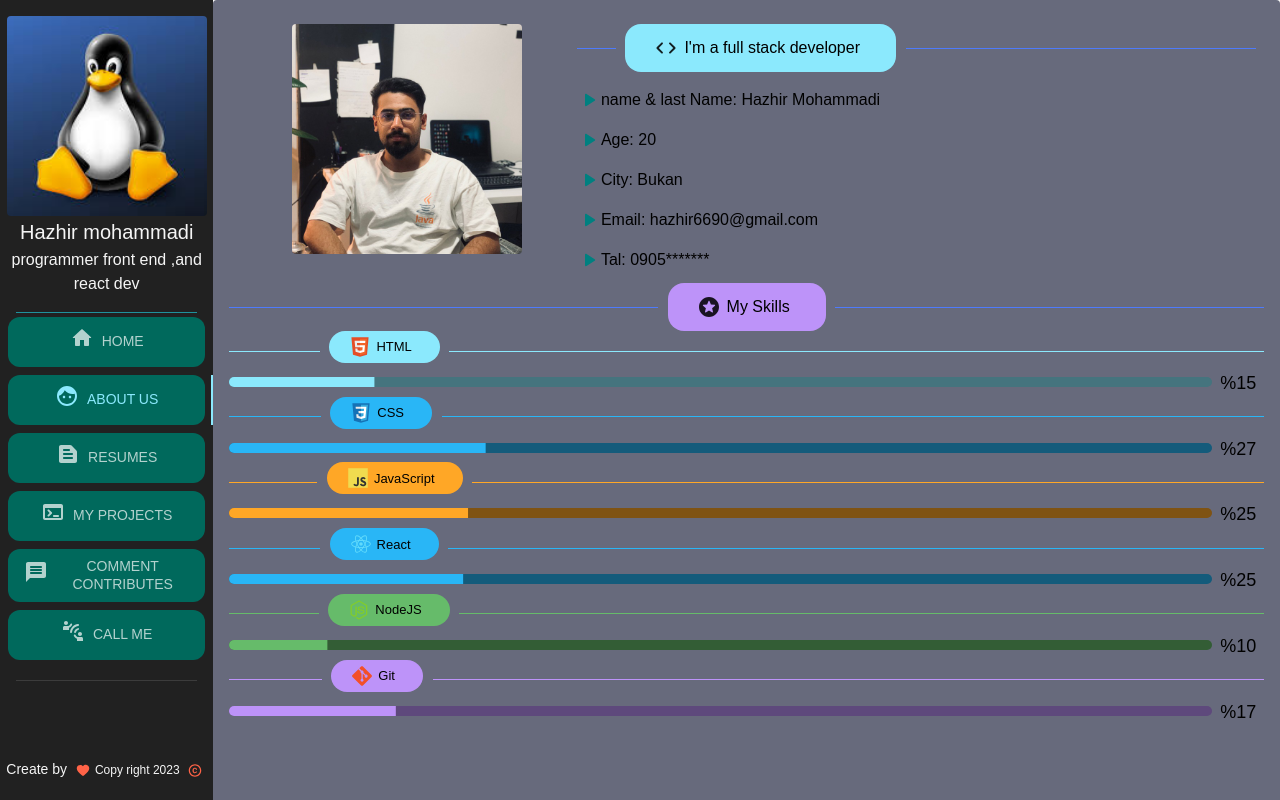
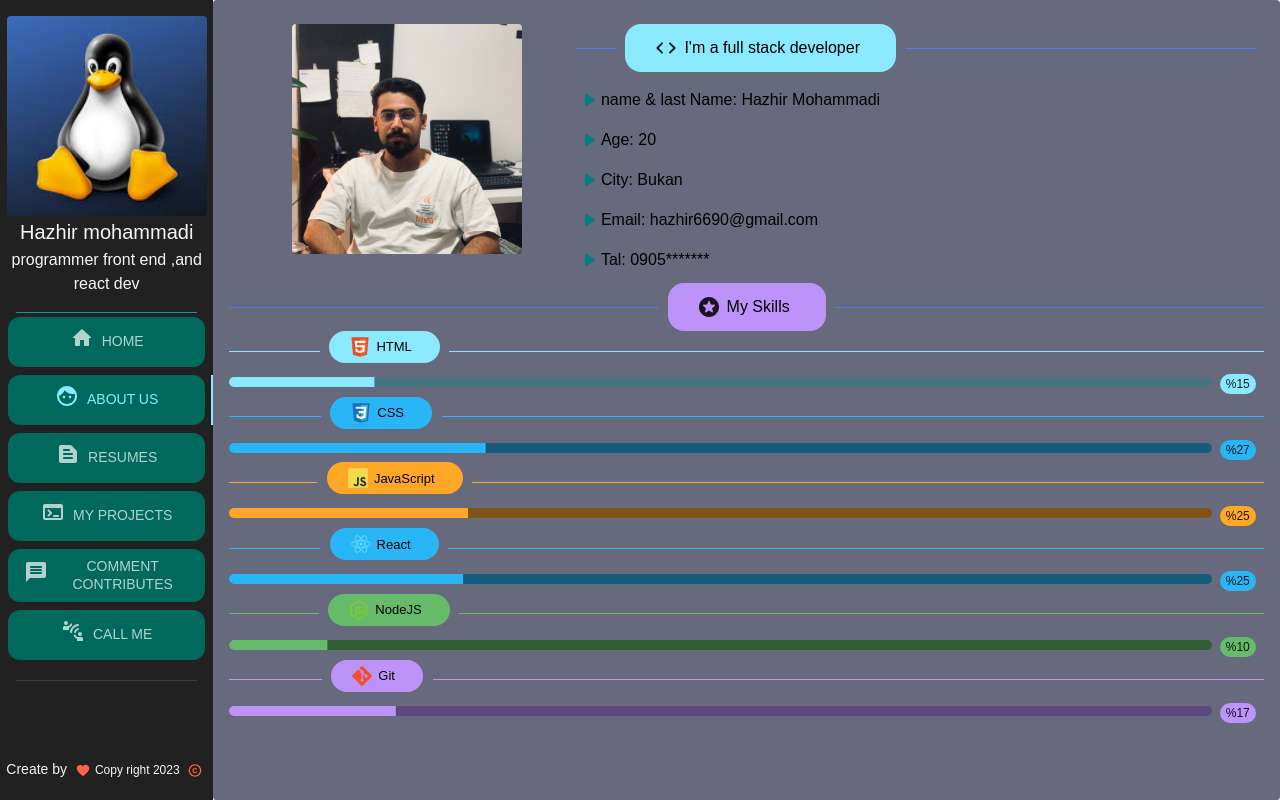
Before and after one commit to hazhirmohammadi/portfolio, a React (Create React App) app: page / in a window 1280 px wide. Both pictures are taken after a click on the tab "ABOUT US". Built offline with nearby package versions, Linux system fonts and the light colour scheme.

Commit message:
Refactor: a small changs in project

```diff
--- a/public/css/styles.css
+++ b/public/css/styles.css
@@ -1,4 +1,9 @@
 body{
     margin: 0 ;
     padding: 0;
+    scrollbar-width: none;
+    -ms-overflow-style: none;
 }
+.MuiCard-root::-webkit-scrollbar{
+    display: none;
+}
--- /dev/null
+++ b/src/assets/icons/index.js
@@ -0,0 +1,6 @@
+export {default as HtmlIcon} from "./html5-original.svg";
+export {default as CssIcon} from "./css3-original.svg";
+export {default as JsIcon} from "./javascript-original.svg";
+export {default as ReactIcon} from "./react-original.svg";
+export {default as NodeIcon} from "./nodejs-original.svg";
+export {default as GitIcon} from "./git-original.svg";
--- a/src/pages/About.jsx
+++ b/src/pages/About.jsx
@@ -59,7 +59,7 @@ const About = () => {
    const {htmlSkill, cssSkill, jsSkill, reactSkill, nodeSkill, gitSkill} = devSkills;
    return (
        <>
-          <Card sx={{height: "1500px", backgroundColor: "rgb(95,98,117)", overflowY: "inbound"}}>
+          <Card sx={{height: "100vh", backgroundColor: "rgb(95,98,117)", overflowY: "scroll"}}>
              <CardContent>
                 <Grid container sx={{m: 1}}>
                    {/*AVATAR */}
--- a/src/pages/component/Skill.jsx
+++ b/src/pages/component/Skill.jsx
@@ -1,30 +1,37 @@
-import {Chip, Divider, Box, Typography, LinearProgress} from "@mui/material";
+import {Chip, Divider, Box, Typography, LinearProgress, Badge} from "@mui/material";
 
-const Skill = ({icon,color,name,value}) => {
-   return(
+const Skill = ({icon, color, name, value}) => {
+   return (
        <>
           <Divider textAlign="left" sx={{
-             "&::before,&::after":{
-                borderColor:`${color}.main`
+             "&::before,&::after": {
+                borderColor: `${color}.main`
              }
           }}>
              <Chip icon={
-                <Box component="img" src={icon} sx={{height:20}}/>
-             } color={color} label={name} sx={{color:"#000",p:2,mb:1}}/>
+                <Box component="img" src={icon} sx={{height: 20}}/>
+             } color={color} label={name} sx={{color: "#000", p: 2, mb: 1}}/>
           </Divider>
 
-          <Box sx={{display:"flex", alignItem:"baseline", textAlign:"center"}}>
-             <Box sx={{width:"95%",mr:1,mt:"6px"}}>
+          <Box sx={{display: "flex", alignItem: "baseline", textAlign: "center"}}>
+             <Box sx={{width: "95%", mr: 1, mt: "6px"}}>
                 <LinearProgress
                     variant="determinate"
                     value={value}
                     color={color}
-                    sx={{ height:10,borderRadius:2}}
+                    sx={{height: 10, borderRadius: 2}}
                 />
              </Box>
-             <Box sx={{minWidth:35}}>
-                <Typography variant="body2" color="black" sx={{textAlign:"center",fontSize:"18px"}}>
-                   %{Math.round(value)}
+             <Box sx={{minWidth: 35}}>
+
+
+                <Typography variant="body2" color="black" sx={{textAlign: "center", fontSize: "18px"}}>
+                   <Badge
+                       color={color}
+                       variant="standard"
+                       badgeContent={` %${Math.round(value)}`}
+                   >
+                   </Badge>
                 </Typography>
              </Box>
 
```
Also changed, not shown: src/constants/Skills.js (+7 -6 lines).
